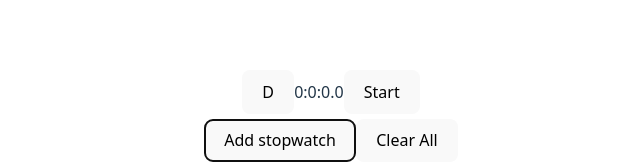
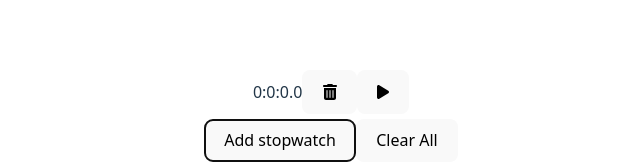
Before and after one commit to paulglad1234/Stopwatch-React-Exersize, a React (Vite) app: page / in a window 1280 px wide. Both pictures are taken after a click on the button "Add stopwatch". Shown: the part 284-448 px from the top of the page, without its empty margins (309-949 px from the left). Built offline with nearby package versions, Linux system fonts and the light colour scheme.

Commit message:
FontAwesome icons

```diff
--- a/package.json
+++ b/package.json
@@ -10,6 +10,9 @@
     "preview": "vite preview"
   },
   "dependencies": {
+    "@fortawesome/fontawesome-svg-core": "^6.7.2",
+    "@fortawesome/free-solid-svg-icons": "^6.7.2",
+    "@fortawesome/react-fontawesome": "^0.2.2",
     "react": "^19.0.0",
     "react-dom": "^19.0.0"
   },
--- a/src/App.tsx
+++ b/src/App.tsx
@@ -1,5 +1,7 @@
 import {useState, useEffect} from 'react'
 import './App.css'
+import { FontAwesomeIcon } from '@fortawesome/react-fontawesome';
+import { faPlay, faPause, faStop, faTrashCan } from '@fortawesome/free-solid-svg-icons';
 
 function ClockFace({isRunning}: { isRunning: boolean | null }) {
     const [time, setTime] = useState(0);
@@ -38,25 +40,25 @@ function Stopwatch({onRemove}: { onRemove: () => void }) {
     function getActiveSwControls() {
         if (isRunning) {
             return (<>
-                <button onClick={pause}>Pause</button>
-                <button onClick={reset}>Reset</button>
+                <button onClick={pause} title="Pause"><FontAwesomeIcon icon={faPause} /></button>
+                <button onClick={reset} title="Reset"><FontAwesomeIcon icon={faStop} /></button>
             </>);
         }
         if (isRunning !== null) {
             return (<>
-                <button onClick={run}>Resume</button>
-                <button onClick={reset}>Reset</button>
+                <button onClick={run} title="Resume"><FontAwesomeIcon icon={faPlay} /></button>
+                <button onClick={reset} title="Reset"><FontAwesomeIcon icon={faStop} /></button>
             </>);
         }
-        return (<button onClick={run}>Start</button>);
+        return (<button onClick={run} title="Start"><FontAwesomeIcon icon={faPlay} /></button>);
     }
 
     const activeSwControls = getActiveSwControls();
 
     return (
         <div className="stopwatch">
-            <button onClick={onRemove}>D</button>
             <ClockFace isRunning={isRunning}/>
+            <button onClick={onRemove}><FontAwesomeIcon icon={faTrashCan} /></button>
             {activeSwControls}
         </div>
     );
```
Also changed, not shown: 1 other file (tests, documents, lock files or other folders).
